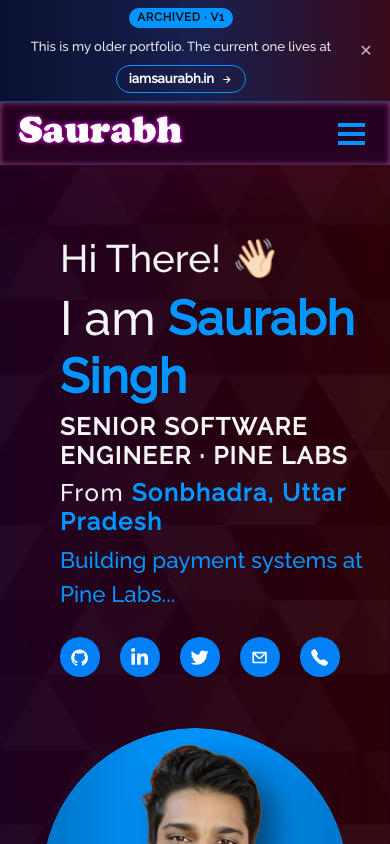
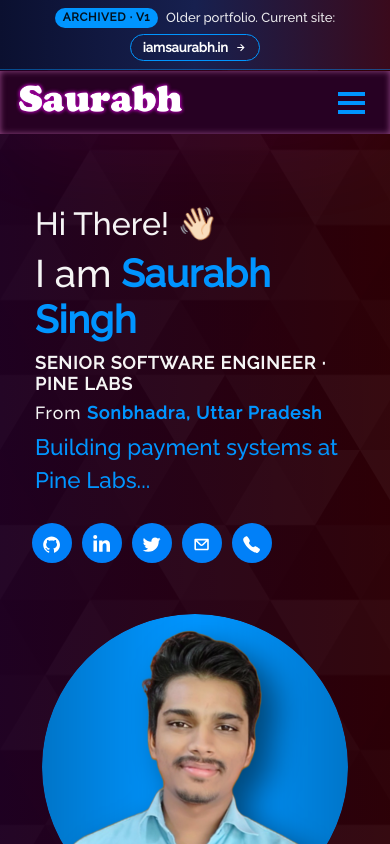
Before and after one commit to SaurabhSinghRbz/my-portfolio, a React (Create React App) app: page /resume in a window 390 px wide. Shown: the top 844 px of the page. Built offline with nearby package versions, Linux system fonts and the light colour scheme.

Commit message:
added the new portfolio link

```diff
--- a/src/components/NewPortfolio/NewPortfolio.css
+++ b/src/components/NewPortfolio/NewPortfolio.css
@@ -25,7 +25,7 @@
   justify-content: center;
   gap: 10px;
   flex-wrap: wrap;
-  padding: 8px 46px 8px 16px;
+  padding: 8px 16px;
   background: linear-gradient(90deg, #0b1030 0%, #17204f 50%, #3a0a1c 100%);
   border-bottom: 1px solid rgba(0, 149, 255, 0.45);
   color: #ffffff;
@@ -73,30 +73,6 @@
   transform: translateY(-1px);
 }
 
-.v2-banner__close {
-  position: absolute;
-  right: 10px;
-  top: 50%;
-  transform: translateY(-50%);
-  width: 28px;
-  height: 28px;
-  display: inline-flex;
-  align-items: center;
-  justify-content: center;
-  border: 0;
-  border-radius: 50%;
-  background: transparent;
-  color: #ffffff;
-  opacity: 0.7;
-  font-size: 1rem;
-  cursor: pointer;
-}
-
-.v2-banner__close:hover,
-.v2-banner__close:focus-visible {
-  opacity: 1;
-  background: rgba(255, 255, 255, 0.12);
-}
 
 /* Push the fixed navbar (and its scrolled "sticky" variant) below the banner
    so the two never overlap. Removed again the moment the banner is dismissed. */
@@ -124,7 +100,7 @@
 
   .v2-banner {
     font-size: 0.82rem;
-    padding: 8px 40px 8px 12px;
+    padding: 8px 12px;
   }
 }
 
@@ -273,3 +249,89 @@
     font-size: 1.25rem;
   }
 }
+
+/* ---------- banner wording: long by default, short on small phones ---------- */
+.v2-banner__text--short {
+  display: none;
+}
+
+@media (max-width: 480px) {
+  .v2-banner {
+    gap: 6px 8px;
+  }
+  .v2-banner__text--long {
+    display: none;
+  }
+  .v2-banner__text--short {
+    display: inline;
+  }
+}
+
+/* ---------- small-phone fixes for the archived site (≤ 400px) ----------
+   The v1 styles assume ~375px+; at 320–400px the hero headings wrapped to four
+   lines and long contact links were clipped. Scoped here so the original
+   stylesheet stays untouched. */
+@media (max-width: 400px) {
+  body .heading,
+  body .heading-name,
+  body .sub-heading-name {
+    padding-left: 20px !important;
+  }
+  body .heading {
+    font-size: 2em !important;
+  }
+  body .heading-name {
+    font-size: 2.4em !important;
+  }
+  body .sub-heading-name {
+    font-size: 1.1em !important;
+    letter-spacing: 1px;
+  }
+  /* typewriter wrapper carries an inline 45px indent */
+  body .home-header > div[style] {
+    padding-left: 20px !important;
+  }
+
+  /* five hero social icons on one row */
+  body .home-about-social-linksTwo {
+    padding-left: 12px !important;
+  }
+  body .social-iconsTwo {
+    padding-left: 5px !important;
+    padding-right: 5px !important;
+  }
+}
+
+/* ---------- long contact links (all widths) ----------
+   The long LinkedIn / Twitter links overflowed their column on phones, on
+   tablets and at 1024px. Let them wrap if they must, tighten the tracking,
+   and drop the invisible spacer copies the original markup used. */
+body .link-text-css {
+  overflow-wrap: break-word;
+  letter-spacing: 1px !important;
+}
+body .link-text-css span[style*="opacity"] {
+  display: none;
+}
+
+@media (max-width: 991px) {
+  body .link-text-css {
+    letter-spacing: 0.5px !important;
+  }
+}
+
+/* ---------- tablets (768–991px): six nav items + logo must fit ---------- */
+@media (min-width: 768px) and (max-width: 991px) {
+  /* contact list: one column, so addresses stay on one line */
+  body .home-contect-section .col-md-6 {
+    flex: 0 0 100%;
+    max-width: 100%;
+  }
+  body .navbar-nav .nav-item {
+    margin-left: 4px;
+  }
+  body .navbar-nav .nav-link {
+    padding-left: 0.6rem !important;
+    padding-right: 0.6rem !important;
+  }
+}
--- a/src/components/NewPortfolio/V2Banner.js
+++ b/src/components/NewPortfolio/V2Banner.js
@@ -1,50 +1,30 @@
-import React, { useEffect, useRef, useState } from "react";
+import React, { useEffect, useRef } from "react";
 import { BiRightArrowAlt } from "react-icons/bi";
-import { NEW_PORTFOLIO, BANNER_DISMISS_KEY } from "../../config/portfolioVersions";
+import { NEW_PORTFOLIO } from "../../config/portfolioVersions";
 import "./NewPortfolio.css";
 
 /**
  * Fixed strip at the very top of the page telling visitors that this is the
- * archived v1 site and pointing them at the current one.
+ * archived v1 site and pointing them at the current one. It is permanent —
+ * there is deliberately no way to dismiss it, so nobody mistakes this archive
+ * for the current portfolio.
  *
- * While it is on screen it adds `v2-banner-open` to <body> so the fixed
- * Bootstrap navbar slides down by the banner height instead of overlapping it.
- * Dismissal is remembered for the browsing session only, so the notice comes
- * back on a fresh visit.
+ * While mounted it adds `v2-banner-open` to <body> so the fixed Bootstrap
+ * navbar and the hero slide down by the banner height instead of overlapping it.
  */
 function V2Banner() {
-  const [visible, setVisible] = useState(true);
   const bannerRef = useRef(null);
-
-  useEffect(() => {
-    try {
-      if (window.sessionStorage.getItem(BANNER_DISMISS_KEY) === "1") {
-        setVisible(false);
-      }
-    } catch (e) {
-      // sessionStorage can throw in private mode / sandboxed iframes - ignore.
-    }
-  }, []);
 
   useEffect(() => {
     const root = document.documentElement;
     const node = bannerRef.current;
-
-    const reset = () => {
-      document.body.classList.remove("v2-banner-open");
-      root.style.removeProperty("--v2-banner-height");
-    };
-
-    if (!visible || !node) {
-      reset();
-      return reset;
-    }
+    if (!node) return undefined;
 
     document.body.classList.add("v2-banner-open");
 
-    // The banner wraps onto two lines on narrow viewports, so its height cannot
-    // be a fixed number in CSS - measure it and feed the real value back as the
-    // offset the navbar uses. Otherwise the navbar overlaps it on mobile.
+    // The banner wraps onto two or three lines on narrow viewports, so its
+    // height cannot be a fixed number in CSS - measure it and feed the real
+    // value back as the offset the navbar and hero use.
     const apply = () =>
       root.style.setProperty(
         "--v2-banner-height",
@@ -52,6 +32,11 @@
       );
 
     apply();
+
+    const reset = () => {
+      document.body.classList.remove("v2-banner-open");
+      root.style.removeProperty("--v2-banner-height");
+    };
 
     if (typeof ResizeObserver === "undefined") {
       window.addEventListener("resize", apply);
@@ -67,29 +52,22 @@
       observer.disconnect();
       reset();
     };
-  }, [visible]);
-
-  const dismiss = () => {
-    setVisible(false);
-    try {
-      window.sessionStorage.setItem(BANNER_DISMISS_KEY, "1");
-    } catch (e) {
-      // ignore - dismissing just won't persist
-    }
-  };
-
-  if (!visible) return null;
+  }, []);
 
   return (
     <div
       className="v2-banner"
       ref={bannerRef}
       role="region"
-      aria-label="Newer portfolio available"
+      aria-label="Archived portfolio notice"
     >
       <span className="v2-banner__tag">Archived {"·"} v1</span>
-      <span className="v2-banner__text">
+      <span className="v2-banner__text v2-banner__text--long">
         This is my older portfolio. The current one lives at
+      </span>
+      {/* Shorter wording on small phones so the banner stays two lines, not three. */}
+      <span className="v2-banner__text v2-banner__text--short">
+        Older portfolio. Current site:
       </span>
       <a
         className="v2-banner__cta"
@@ -99,14 +77,6 @@
       >
         {NEW_PORTFOLIO.label} <BiRightArrowAlt aria-hidden="true" />
       </a>
-      <button
-        type="button"
-        className="v2-banner__close"
-        onClick={dismiss}
-        aria-label="Dismiss newer portfolio notice"
-      >
-        {"✕"}
-      </button>
     </div>
   );
 }
--- a/src/config/portfolioVersions.js
+++ b/src/config/portfolioVersions.js
@@ -67,6 +67,3 @@
     },
   ],
 };
-
-/** sessionStorage key used to remember that the top banner was dismissed. */
-export const BANNER_DISMISS_KEY = "portfolio-v2-banner-dismissed";
```
